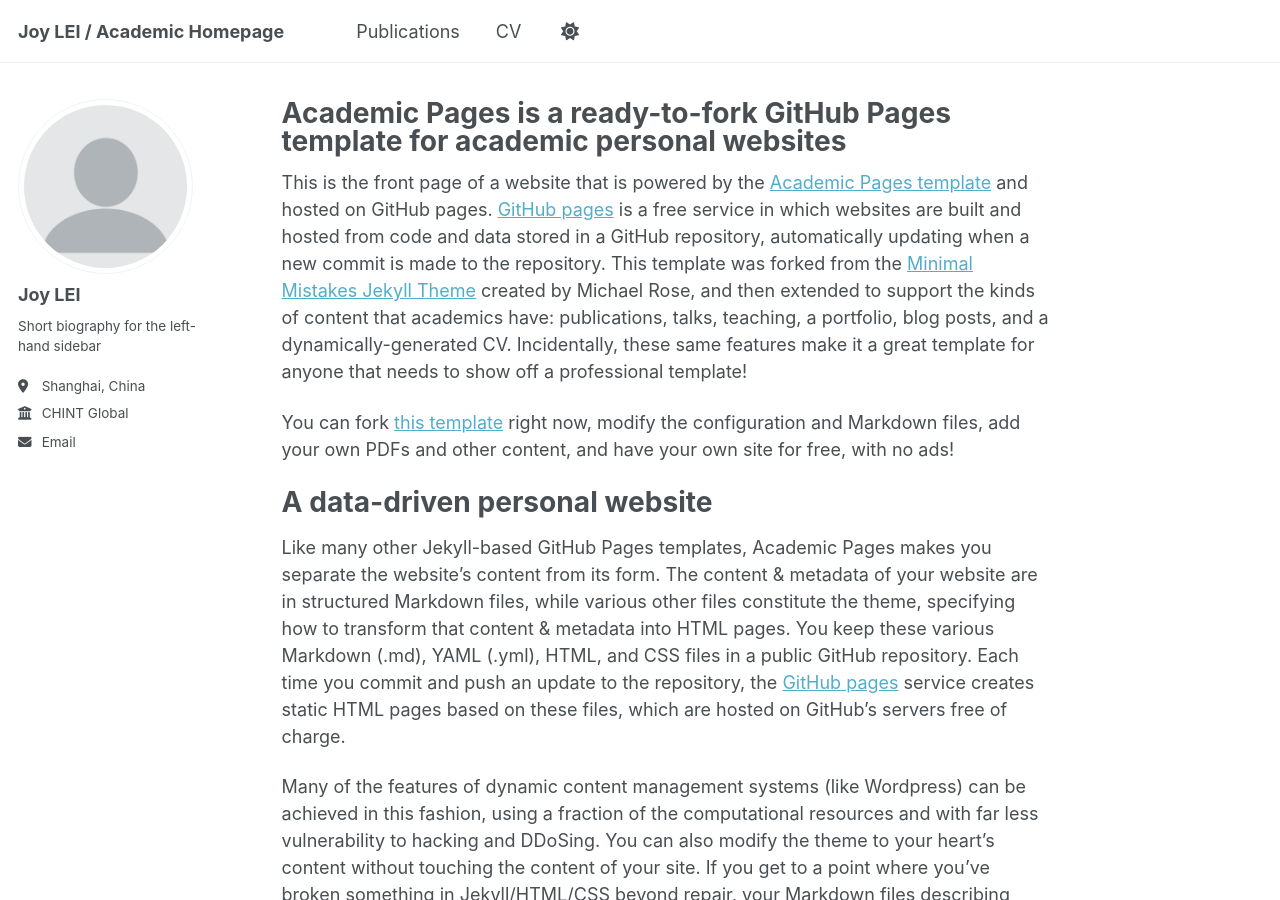
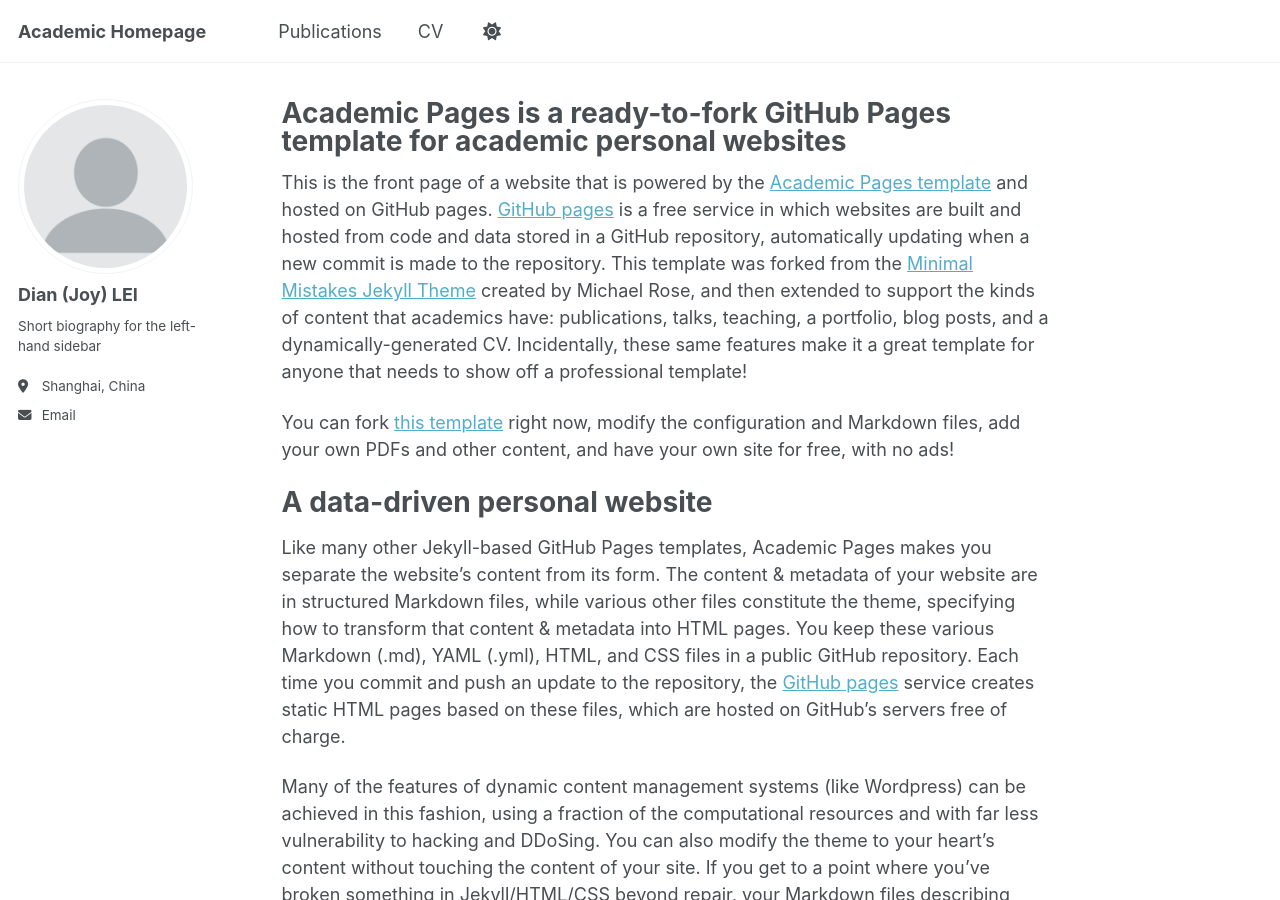
Before and after one commit to joy-lei/joy-lei.github.io, a Jekyll site: the page built from _pages/about.md, in a window 1280 px wide and 900 px high. Built offline with Jekyll 4.4.1, drawn with Linux system fonts in a browser that asks for light colours; a script that is not in the unit is left out.

Commit message:
Update _config.yml

```diff
--- a/_config.yml
+++ b/_config.yml
@@ -9,10 +9,10 @@
 # Basic Site Settings
 locale                   : "en-US"
 site_theme               : "default" # Currently available options are "default", "air"
-title                    : "Joy LEI / Academic Homepage"
+title                    : "Academic Homepage"
 title_separator          : "-"
 name                     : &name "Dian (Joy) LEI"
-description              : &description "Your Name's academic portfolio"   # Update this with a general description of your site, this is the default if not overridden by a page
+description              : &description "Dian Lei's academic portfolio"   # Update this with a general description of your site, this is the default if not overridden by a page
 url                      : https://joy-lei.github.io # The base hostname & protocol for your site e.g. "https://[your GitHub username].github.io",
                                                            # or if you already have some other page hosted on Github then use "https://[your GitHub username].github.io/[Your Repo Name]"
 baseurl                  : "" # the subpath of your site, e.g. "/blog"
@@ -24,11 +24,11 @@ repository               : "joy-lei/joy-lei.github.io"
 author:
   # Biographic information
   avatar           : "profile.png"
-  name             : "Joy LEI"
+  name             : "Dian (Joy) LEI"
   pronouns         : #"she/her"
   bio              : "Short biography for the left-hand sidebar"
   location         : "Shanghai, China"
-  employer         : "CHINT Global"
+  employer         : # "CHINT Global"
   uri              : # URL
   email            : "rephne@foxmail.com"
 
@@ -84,7 +84,7 @@ publication_category:
   books:
     title: 'Books'
   manuscripts:
-    title: 'Journal Articles'
+    title: 'Journal Papers'
   conferences:
     title: 'Conference Papers'
 
```
